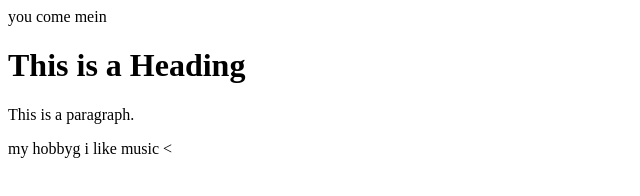
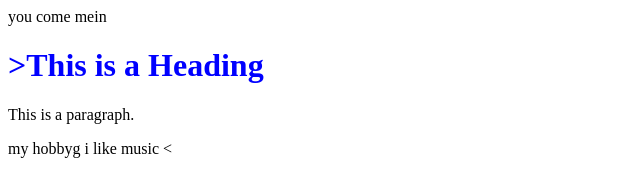
Before and after one commit to Lote321/jauna-lapa, a plain HTML site: page index.html in a window 1280 px wide. Shown: the whole page, without its empty margins (0-640 px from the left). Drawn offline with Linux system fonts and the light colour scheme.

Commit message:
Update index.html

```diff
--- a/index.html
+++ b/index.html
@@ -1,7 +1,15 @@
 <html>
 <body>
 you come mein
-<h1>This is a Heading</h1>
+
+
+
+
+
+
+
+
+  <h1 style="color:blue;">>This is a Heading</h1>
 <p>This is a paragraph.</p>my hobbyg
 </body>
 </html>
```
